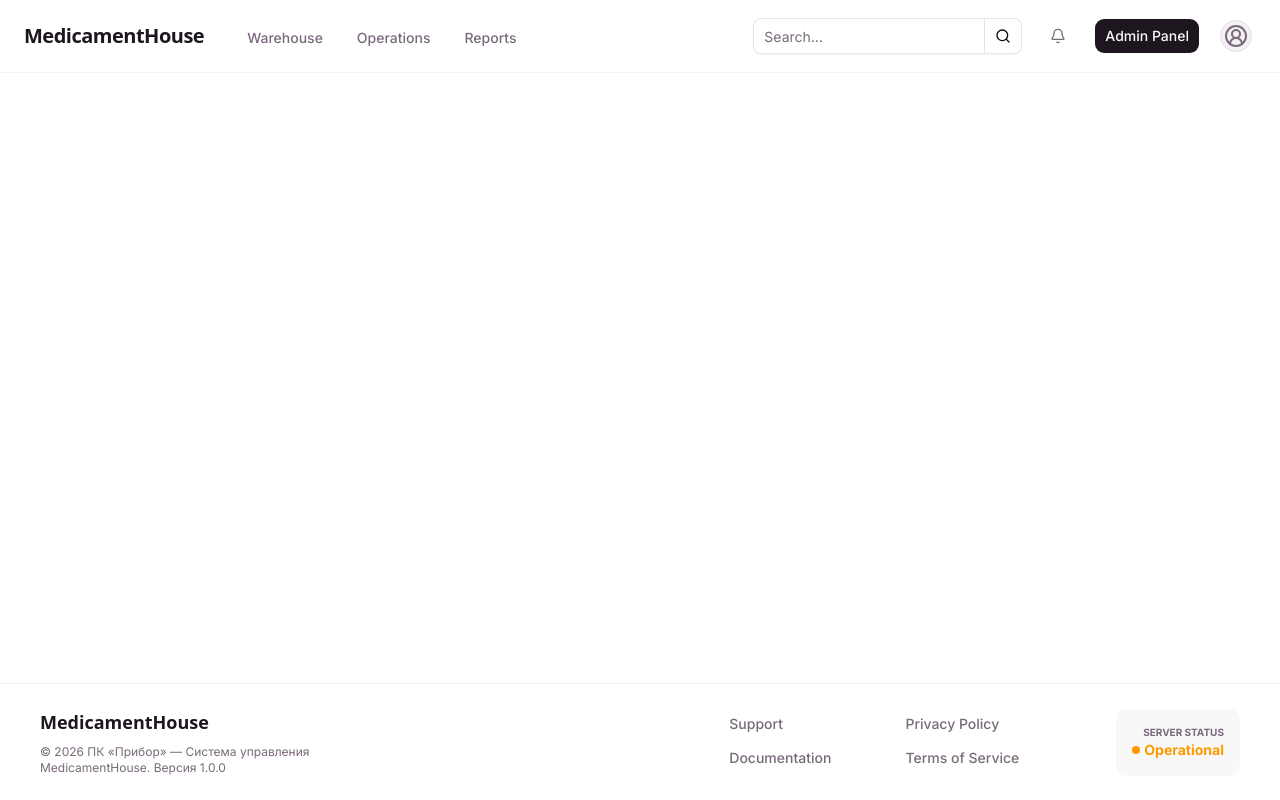
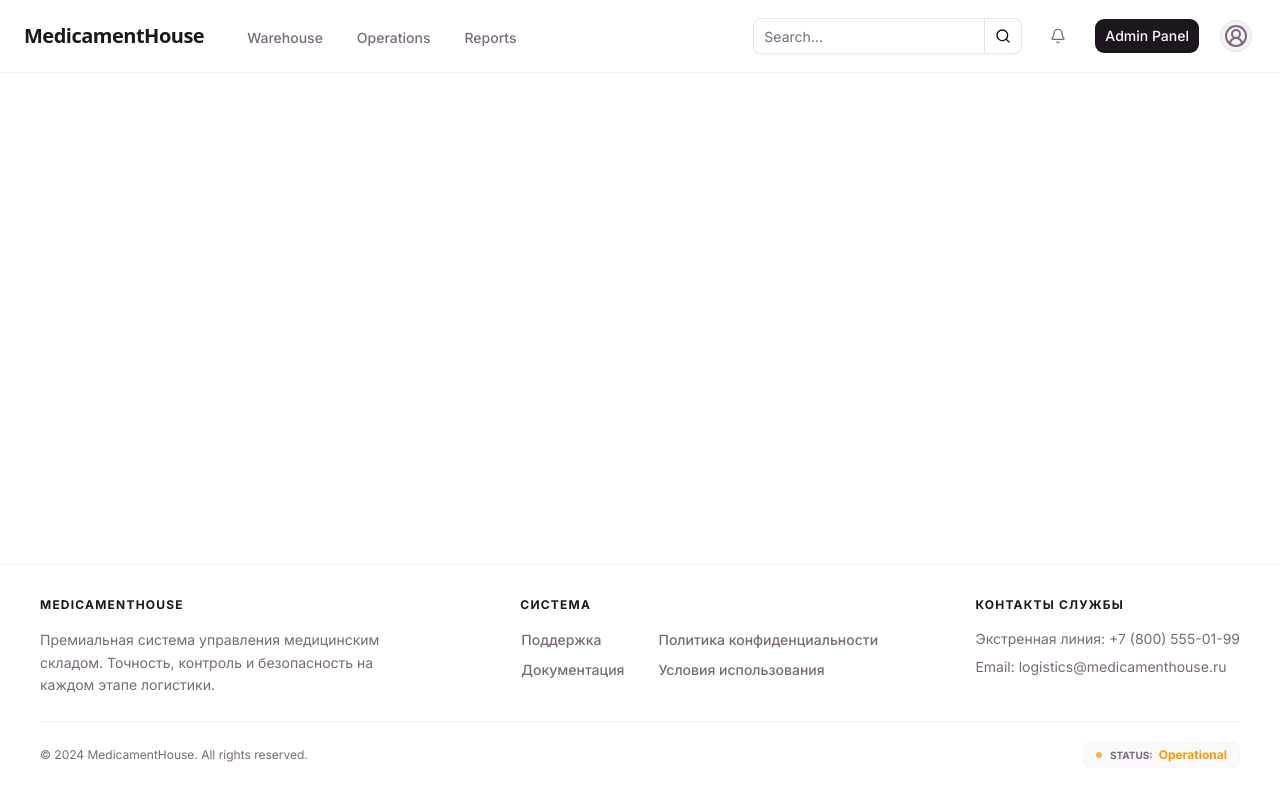
Before and after one commit to ArtemChadaev/Diplom, a Next.js app in the folder frontend/: page / in a window 1280 px wide. Built offline with nearby package versions, Linux system fonts and the light colour scheme.

Commit message:
Update footer component layout and styling

```diff
--- a/frontend/src/components/footer.tsx
+++ b/frontend/src/components/footer.tsx
@@ -3,49 +3,70 @@ import { Button } from "@/components/ui/button";
 
 export function Footer() {
   return (
-    <footer className="mt-20 border-t border-border/40 py-6 px-10 bg-card">
-      <div className="mx-auto flex flex-col md:flex-row justify-between items-center gap-8">
+    <footer className="mt-8 border-t border-border/40 py-8 px-10 bg-card">
+      <div className="mx-auto flex flex-col md:flex-row justify-between items-start gap-12">
 
-        <div className="flex flex-col items-center md:items-start gap-2">
-          <span className="font-sans text-lg font-bold text-primary">
+        {/* Project Description */}
+        <div className="flex flex-col gap-4 max-w-sm">
+          <span className="text-xs font-bold uppercase text-primary tracking-widest">
             MedicamentHouse
           </span>
-          <p className="text-xs text-muted-foreground max-w-xs text-center md:text-left">
-            © 2026 ПК «Прибор» — Система управления MedicamentHouse. Версия 1.0.0
+          <p className="text-sm text-muted-foreground leading-relaxed">
+            Премиальная система управления медицинским складом. Точность, контроль и безопасность на каждом этапе логистики.
           </p>
         </div>
 
-        <div className="flex gap-20">
-          <div className="flex gap-10">
-            <div className="flex flex-col gap-1">
-              <Button variant="link" className="text-sm text-muted-foreground justify-start h-auto py-1 px-4" asChild>
-                <Link href="#">Support</Link>
+        {/* Links (Система) */}
+        <div className="flex flex-col gap-4">
+          <h4 className="text-xs font-bold uppercase text-primary tracking-widest">Система</h4>
+          <div className="flex gap-8">
+            <div className="flex flex-col gap-2 items-start">
+              <Button variant="link" className="text-sm text-muted-foreground justify-start h-auto py-0 px-0 hover:text-secondary transition-colors" asChild>
+                <Link href="#">Поддержка</Link>
               </Button>
-              <Button variant="link" className="text-sm text-muted-foreground justify-start h-auto py-1 px-4" asChild>
-                <Link href="#">Documentation</Link>
+              <Button variant="link" className="text-sm text-muted-foreground justify-start h-auto py-0 px-0 hover:text-secondary transition-colors" asChild>
+                <Link href="#">Документация</Link>
               </Button>
             </div>
-
-            <div className="flex flex-col gap-1">
-              <Button variant="link" className="text-sm text-muted-foreground justify-start h-auto py-1 px-4" asChild>
-                <Link href="#">Privacy Policy</Link>
+            <div className="flex flex-col gap-2 items-start">
+              <Button variant="link" className="text-sm text-muted-foreground justify-start h-auto py-0 px-0 hover:text-secondary transition-colors" asChild>
+                <Link href="#">Политика конфиденциальности</Link>
               </Button>
-              <Button variant="link" className="text-sm text-muted-foreground justify-start h-auto py-1 px-4" asChild>
-                <Link href="#">Terms of Service</Link>
+              <Button variant="link" className="text-sm text-muted-foreground justify-start h-auto py-0 px-0 hover:text-secondary transition-colors" asChild>
+                <Link href="#">Условия использования</Link>
               </Button>
             </div>
           </div>
+        </div>
 
-          {/*TODO*/}
-          <div className="bg-muted/50 p-4 rounded-lg flex items-center gap-4">
-            <div className="text-right">
-              <div className="text-[10px] font-bold text-muted-foreground uppercase">
-                Server Status
-              </div>
-              <div className="text-sm font-bold flex items-center gap-1 justify-end text-amber-500">
-                <span className="w-2 h-2 rounded-full bg-amber-500"></span>
+        {/* Service Contacts */}
+        <div className="flex flex-col gap-4">
+          <h4 className="text-xs font-bold uppercase text-primary tracking-widest">Контакты службы</h4>
+          <div className="flex flex-col gap-2">
+            <p className="text-sm text-muted-foreground">Экстренная линия: +7 (800) 555-01-99</p>
+            <p className="text-sm text-muted-foreground">Email: logistics@medicamenthouse.ru</p>
+          </div>
+        </div>
+
+      </div>
+
+      {/* Divider and Bottom Section */}
+      <div className="mt-6 pt-5 border-t border-border/40 flex flex-col md:flex-row justify-between items-center gap-6">
+        <p className="text-xs text-muted-foreground">
+          © 2024 MedicamentHouse. All rights reserved.
+        </p>
+
+        <div className="flex items-center gap-8">
+          {/* Server Status (One line) */}
+          <div className="bg-muted/40 px-3 py-1.5 rounded-md flex items-center gap-2 border border-border/30">
+            <span className="w-1.5 h-1.5 rounded-full bg-amber-500 animate-pulse"></span>
+            <div className="flex items-baseline gap-1.5">
+              <span className="text-[10px] font-bold text-muted-foreground uppercase leading-none">
+                Status:
+              </span>
+              <span className="text-xs font-bold text-amber-500 leading-none">
                 Operational
-              </div>
+              </span>
             </div>
           </div>
         </div>
```
